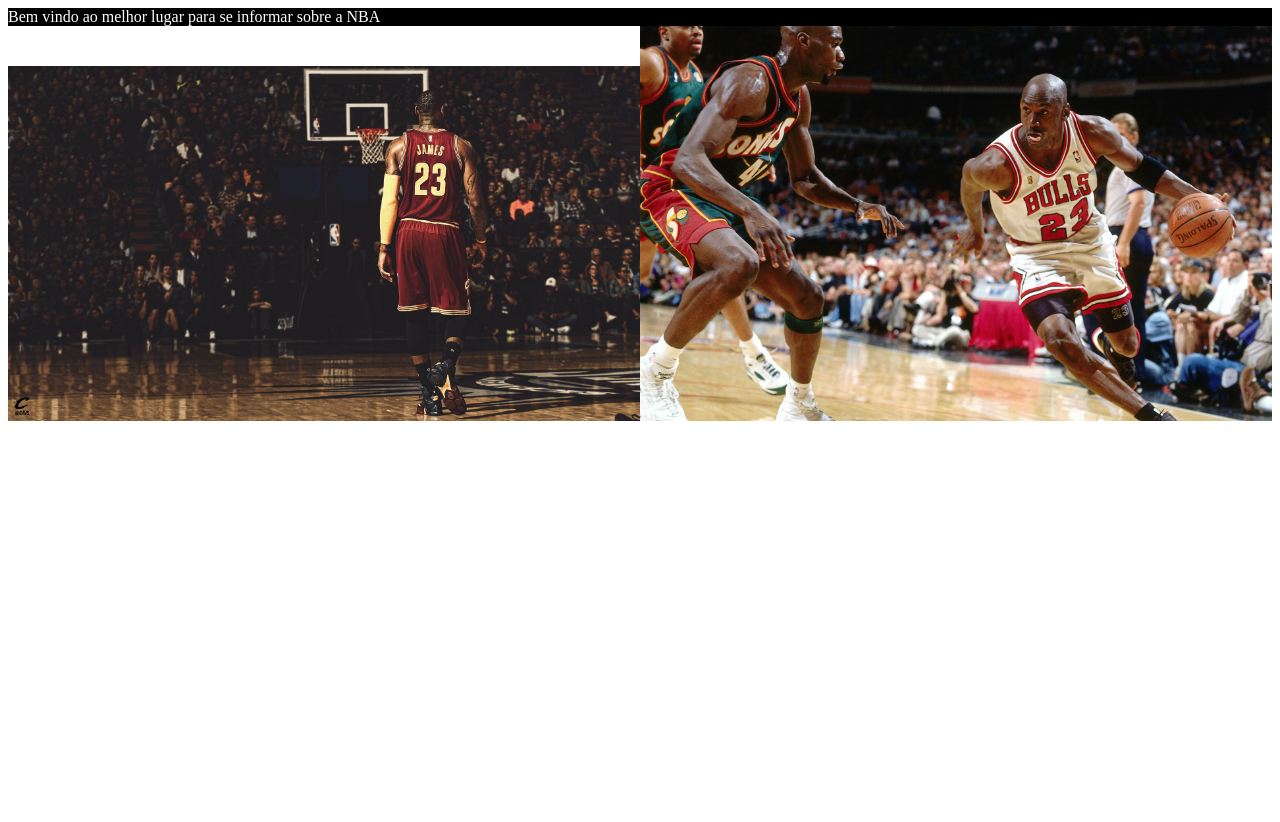
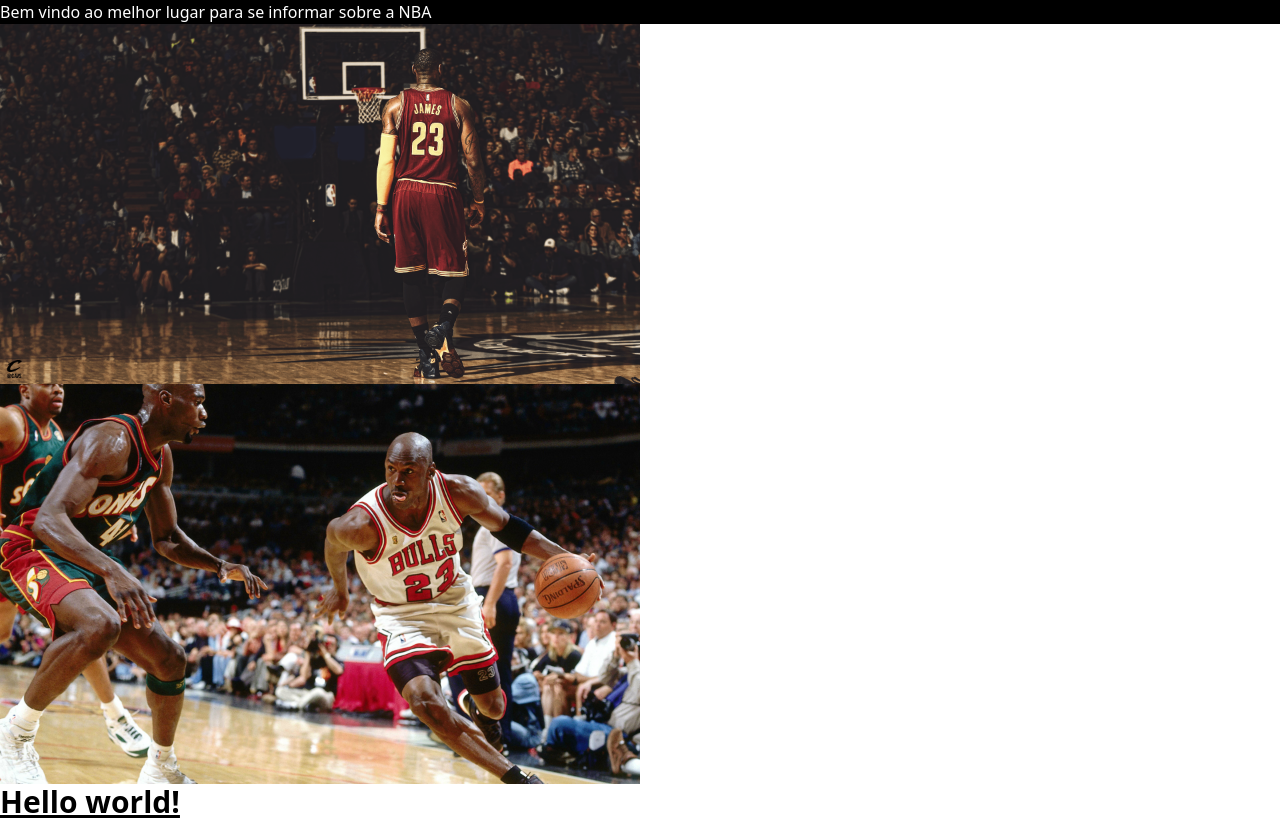
Before and after one commit to marcoshenke/desafiopagereact, a React (Create React App) app: page /home in a window 1280 px wide. Before the commit the page ends 800 px from the top, so only its background shows below. Built offline with nearby package versions, Linux system fonts and the light colour scheme.

Commit message:
instalado tailwind

```diff
--- a/package.json
+++ b/package.json
@@ -39,5 +39,8 @@
       "last 1 firefox version",
       "last 1 safari version"
     ]
+  },
+  "devDependencies": {
+    "tailwindcss": "^3.2.7"
   }
 }
--- a/src/App.js
+++ b/src/App.js
@@ -1,6 +1,6 @@
 import React from 'react'
 import Routes from './Routes'
-
+import './index.css'
 function App() {
   return (
     <Routes />
--- /dev/null
+++ b/src/index.css
@@ -0,0 +1,3 @@
+@tailwind base;
+@tailwind components;
+@tailwind utilities;
--- a/src/views/Home/Home.js
+++ b/src/views/Home/Home.js
@@ -12,6 +12,9 @@
        <WelcomeNba />
        <img alt="lebronjames" src={lebronJames}></img>
        <img alt="michaeljordan" src={michaeljordan}></img>
+       <h1 class="text-3xl font-bold underline">
+    Hello world!
+  </h1>
     </div>
 
   )
--- a/src/views/WhoisTheGoat/WhoisTheGoat.js
+++ b/src/views/WhoisTheGoat/WhoisTheGoat.js
@@ -1,9 +1,10 @@
 import React from 'react'
-import {WhoIsTheGoat} from '../../components'
+import {WelcomeNba, WhoIsTheGoat} from '../../components'
 
 const whoisTheGoat = () => {
   return (
     <div>
+      <WelcomeNba />
       <WhoIsTheGoat />
     </div>
   )
--- /dev/null
+++ b/tailwind.config.js
@@ -0,0 +1,8 @@
+/** @type {import('tailwindcss').Config} */
+module.exports = {
+  content: ["src/**/*.{html,js}"],
+  theme: {
+    extend: {},
+  },
+  plugins: [],
+}
```
Also changed, not shown: 1 other file (tests, documents, lock files or other folders).
